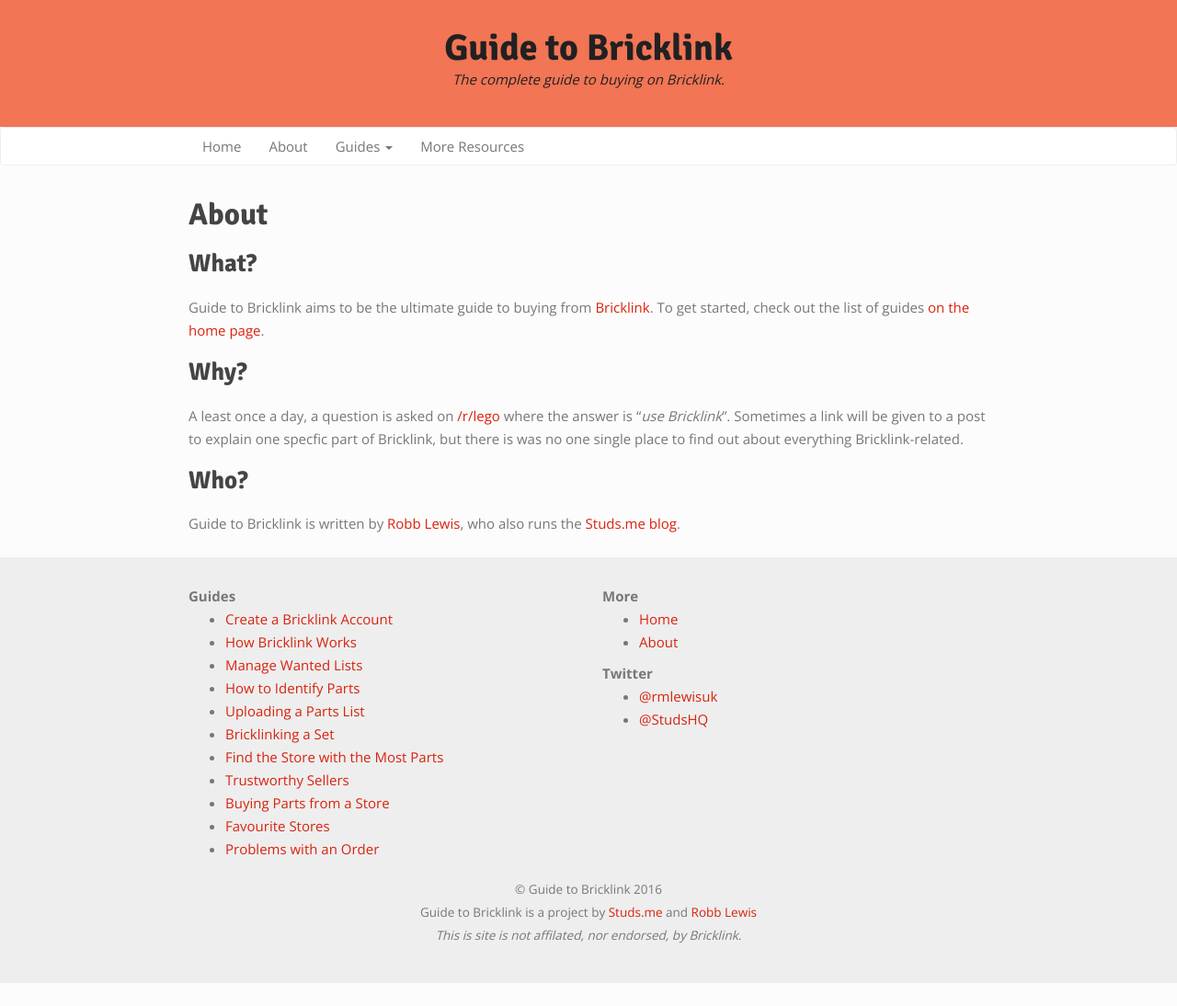
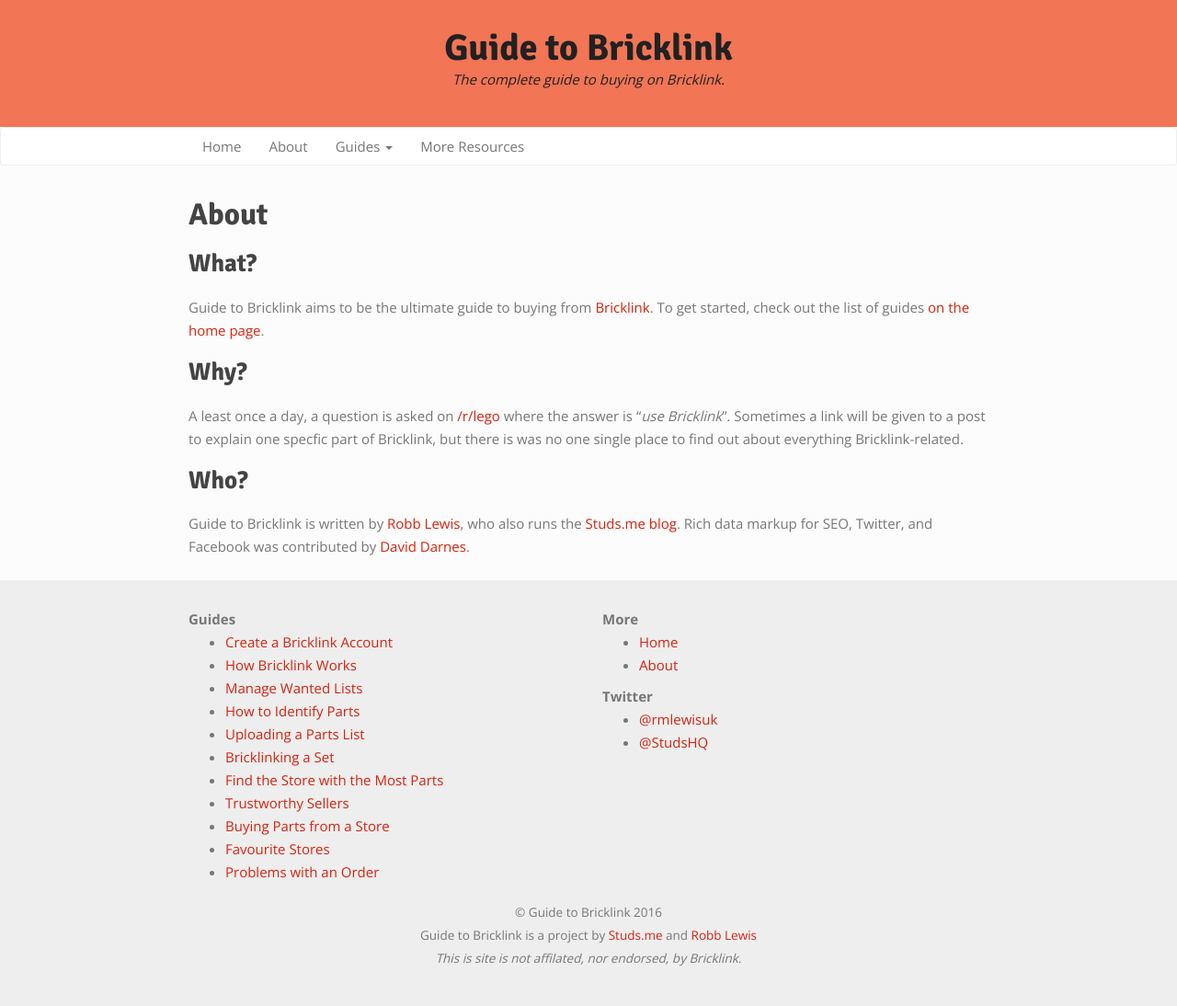
Before and after one commit to rknightuk/guidetobricklink, a Jekyll site: the page built from about.md, in a window 1280 px wide. Shown: the whole page at 92% size. Built offline with Jekyll 4.4.1, drawn with Linux system fonts in a browser that asks for light colours; before the commit the page ends 1069 px from its top, so only the background shows below that.

Commit message:
Credit to David

```diff
--- a/about.md
+++ b/about.md
@@ -14,4 +14,4 @@
 
 ## Who?
 
-Guide to Bricklink is written by <a href="http://robblewis.me">Robb Lewis</a>, who also runs the <a href="http://studs.me">Studs.me blog</a>.
+Guide to Bricklink is written by <a href="http://robblewis.me">Robb Lewis</a>, who also runs the <a href="http://studs.me">Studs.me blog</a>. Rich data markup for SEO, Twitter, and Facebook was contributed by <a href="https://darn.es/">David Darnes</a>.
```
